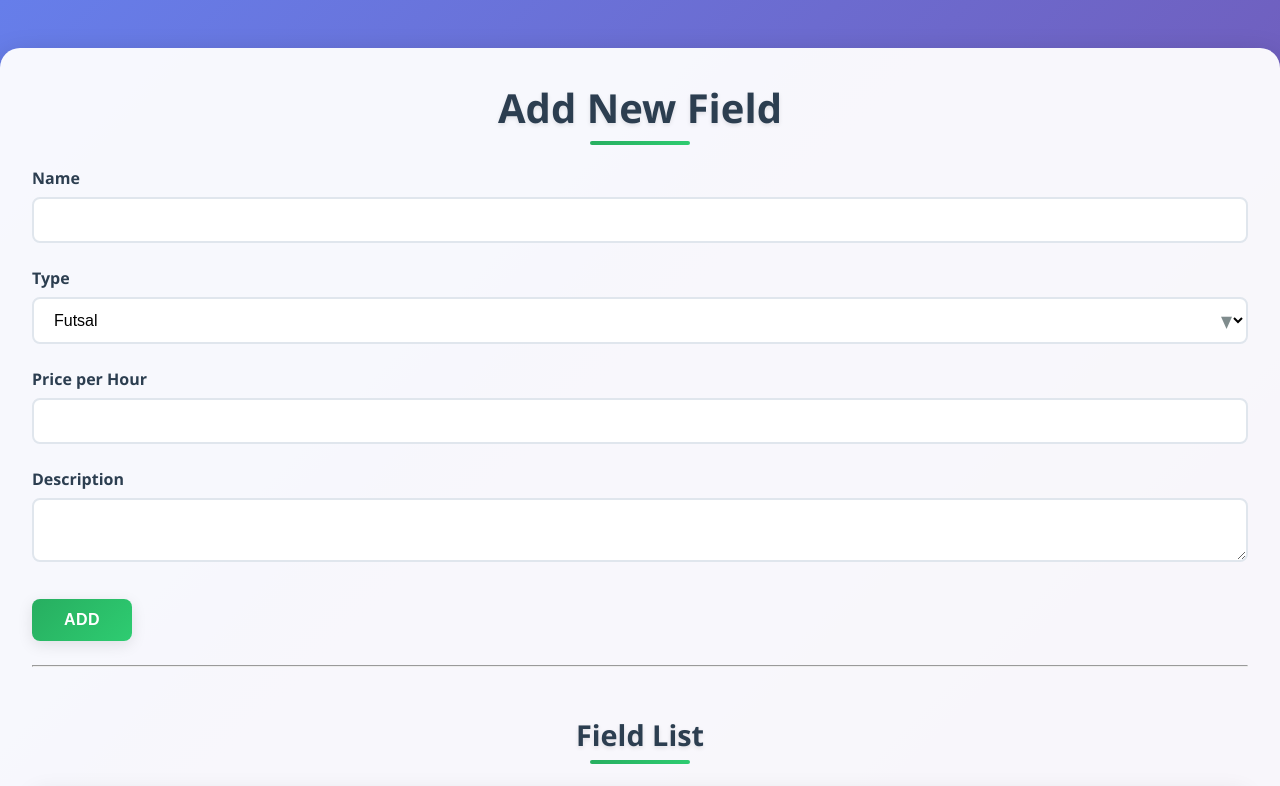
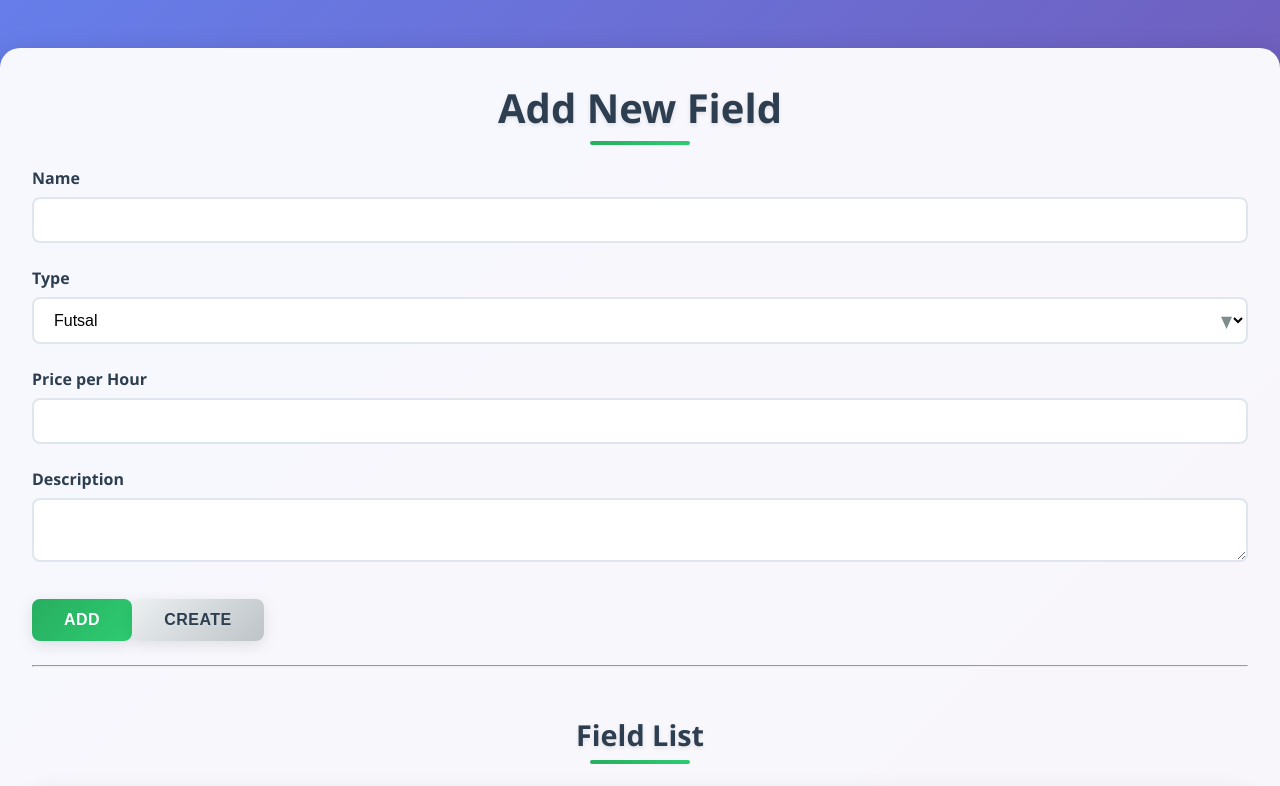
Before and after one commit to JooSena70/web-gor, a React (Create React App) app in the folder frontend/: page /fields in a window 1280 px wide. Shown: the top 786 px of the page. Built offline with nearby package versions, Linux system fonts and the light colour scheme; no server answers.

Commit message:
Add button to reset edit form to create form

```diff
--- a/frontend/src/pages/Bookings.js
+++ b/frontend/src/pages/Bookings.js
@@ -69,6 +69,18 @@ const Booking = () => {
 		});
 		setEditId(null);
 		getBookings();
+	};
+
+	const createForm = () => {
+		setForm({
+			user_id: "",
+			field_id: "",
+			booking_date: "",
+			start_time: "",
+			end_time: "",
+			status: "pending",
+		});
+		setEditId(null);
 	};
 
 	const editBooking = (booking) => {
@@ -233,6 +245,13 @@ const Booking = () => {
 					<button className="button is-primary" type="submit">
 						{editId ? "Update" : "Add"} Booking
 					</button>
+					<button
+						className="button is-light"
+						type="button"
+						onClick={() => createForm()}
+					>
+						Create
+					</button>
 				</div>
 			</form>
 
@@ -322,7 +341,6 @@ const Booking = () => {
 					</button>
 				</div>
 			)}
-
 		</div>
 	);
 };
--- a/frontend/src/pages/Fields.js
+++ b/frontend/src/pages/Fields.js
@@ -46,6 +46,11 @@ const Fields = () => {
 		}
 	};
 
+	const createForm = () => {
+		resetForm();
+		setEditingId(null);
+	};
+
 	const handleEdit = (field) => {
 		setEditingId(field.id);
 		setName(field.name);
@@ -77,7 +82,13 @@ const Fields = () => {
 				<div className="field">
 					<label className="label">Name</label>
 					<div className="control">
-            <input className="input" type="text" value={name} onChange={(e) => setName(e.target.value)} required />
+						<input
+							className="input"
+							type="text"
+							value={name}
+							onChange={(e) => setName(e.target.value)}
+							required
+						/>
 					</div>
 				</div>
 
@@ -96,14 +107,25 @@ const Fields = () => {
 				<div className="field">
 					<label className="label">Price per Hour</label>
 					<div className="control">
-            <input className="input" type="number" step="0.01" value={price} onChange={(e) => setPrice(e.target.value)} required />
+						<input
+							className="input"
+							type="number"
+							step="0.01"
+							value={price}
+							onChange={(e) => setPrice(e.target.value)}
+							required
+						/>
 					</div>
 				</div>
 
 				<div className="field">
 					<label className="label">Description</label>
 					<div className="control">
-            <textarea className="textarea" value={description} onChange={(e) => setDescription(e.target.value)}></textarea>
+						<textarea
+							className="textarea"
+							value={description}
+							onChange={(e) => setDescription(e.target.value)}
+						></textarea>
 					</div>
 				</div>
 
@@ -112,9 +134,15 @@ const Fields = () => {
 						<button className="button is-link" type="submit">
 							{editingId ? "Update" : "Add"}
 						</button>
+						<button
+							className="button is-light"
+							type="button"
+							onClick={() => createForm()}
+						>
+							Create
+						</button>
 					</div>
-          <div className="control">
-          </div>
+					<div className="control"></div>
 				</div>
 			</form>
 
@@ -138,13 +166,24 @@ const Fields = () => {
 							<td>{index + 1}</td>
 							<td>{field.name}</td>
 							<td>{field.type}</td>
-              <td>Rp {parseFloat(field.price_per_hour).toLocaleString("id-ID", { minimumFractionDigits: 2 })}</td>
+							<td>
+								Rp{" "}
+								{parseFloat(field.price_per_hour).toLocaleString("id-ID", {
+									minimumFractionDigits: 2,
+								})}
+							</td>
 							<td>{field.description}</td>
 							<td>
-                <button className="button is-small is-info mr-2" onClick={() => handleEdit(field)}>
+								<button
+									className="button is-small is-info mr-2"
+									onClick={() => handleEdit(field)}
+								>
 									Edit
 								</button>
-                <button className="button is-small is-danger" onClick={() => handleDelete(field.id)}>
+								<button
+									className="button is-small is-danger"
+									onClick={() => handleDelete(field.id)}
+								>
 									Delete
 								</button>
 							</td>
@@ -152,7 +191,9 @@ const Fields = () => {
 					))}
 					{fields.length === 0 && (
 						<tr>
-              <td colSpan="6" className="has-text-centered">No fields available</td>
+							<td colSpan="6" className="has-text-centered">
+								No fields available
+							</td>
 						</tr>
 					)}
 				</tbody>
--- a/frontend/src/pages/Payments.js
+++ b/frontend/src/pages/Payments.js
@@ -1,25 +1,25 @@
-import React, { useEffect, useState } from 'react';
-import axios from 'axios';
+import React, { useEffect, useState } from "react";
+import axios from "axios";
 
 const Payments = () => {
 	const [payments, setPayments] = useState([]);
 	const [bookings, setBookings] = useState([]);
 	const [form, setForm] = useState({
-    booking_id: '',
-    amount: '',
-    payment_date: '',
-    method: 'transfer',
-    status: 'pending'
+		booking_id: "",
+		amount: "",
+		payment_date: "",
+		method: "transfer",
+		status: "pending",
 	});
 	const [editId, setEditId] = useState(null);
 
 	const getPayments = async () => {
-    const res = await axios.get('http://localhost:5000/payments');
+		const res = await axios.get("http://localhost:5000/payments");
 		setPayments(res.data);
 	};
 
 	const getBookings = async () => {
-    const res = await axios.get('http://localhost:5000/bookings');
+		const res = await axios.get("http://localhost:5000/bookings");
 		setBookings(res.data);
 	};
 
@@ -34,22 +34,33 @@ const Payments = () => {
 			booking_id: form.booking_id,
 			payment_date: form.payment_date,
 			method: form.method,
-      status: form.status
+			status: form.status,
 		};
 		if (editId) {
 			await axios.put(`http://localhost:5000/payments/${editId}`, payload);
 		} else {
-      await axios.post('http://localhost:5000/payments', payload);
+			await axios.post("http://localhost:5000/payments", payload);
 		}
 		setForm({
-      booking_id: '',
-      amount: '',
-      payment_date: '',
-      method: 'transfer',
-      status: 'pending'
+			booking_id: "",
+			amount: "",
+			payment_date: "",
+			method: "transfer",
+			status: "pending",
 		});
 		setEditId(null);
 		getPayments();
+	};
+
+	const createForm = () => {
+		setForm({
+			booking_id: "",
+			amount: "",
+			payment_date: "",
+			method: "transfer",
+			status: "pending",
+		});
+		setEditId(null);
 	};
 
 	const editPayment = (payment) => {
@@ -58,7 +69,7 @@ const Payments = () => {
 			amount: payment.amount,
 			payment_date: payment.payment_date,
 			method: payment.method,
-      status: payment.status
+			status: payment.status,
 		});
 		setEditId(payment.id);
 	};
@@ -78,7 +89,9 @@ const Payments = () => {
 						<div className="select">
 							<select
 								value={form.booking_id}
-                onChange={(e) => setForm({ ...form, booking_id: e.target.value })}
+								onChange={(e) =>
+									setForm({ ...form, booking_id: e.target.value })
+								}
 								required
 							>
 								<option value="">Select Booking</option>
@@ -92,8 +105,7 @@ const Payments = () => {
 					</div>
 				</div>
 				<div className="field">
-          <div className="control">
-          </div>
+					<div className="control"></div>
 				</div>
 				<div className="field">
 					<label className="label">Payment Date</label>
@@ -102,7 +114,9 @@ const Payments = () => {
 							className="input"
 							type="date"
 							value={form.payment_date}
-              onChange={(e) => setForm({ ...form, payment_date: e.target.value })}
+							onChange={(e) =>
+								setForm({ ...form, payment_date: e.target.value })
+							}
 							required
 						/>
 					</div>
@@ -139,7 +153,14 @@ const Payments = () => {
 				</div>
 				<div className="control">
 					<button className="button is-primary" type="submit">
-            {editId ? 'Update' : 'Add'} Payment
+						{editId ? "Update" : "Add"} Payment
+					</button>
+					<button
+						className="button is-light"
+						type="button"
+						onClick={() => createForm()}
+					>
+						Create
 					</button>
 				</div>
 			</form>
@@ -161,21 +182,40 @@ const Payments = () => {
 						<tr key={payment.id}>
 							<td>{index + 1}</td>
 							<td>
-                #{payment.booking_id} - {bookings.find(b => b.id === payment.booking_id)?.booking_date || '-'}
+								#{payment.booking_id} -{" "}
+								{bookings.find((b) => b.id === payment.booking_id)
+									?.booking_date || "-"}
 							</td>
-              <td>Rp {parseFloat(payment.amount).toLocaleString("id-ID", { minimumFractionDigits: 2 })}</td>
+							<td>
+								Rp{" "}
+								{parseFloat(payment.amount).toLocaleString("id-ID", {
+									minimumFractionDigits: 2,
+								})}
+							</td>
 							<td>{payment.payment_date}</td>
 							<td>{payment.method}</td>
 							<td>{payment.status}</td>
 							<td>
-                <button onClick={() => editPayment(payment)} className="button is-small is-info mr-2">Edit</button>
-                <button onClick={() => deletePayment(payment.id)} className="button is-small is-danger">Delete</button>
+								<button
+									onClick={() => editPayment(payment)}
+									className="button is-small is-info mr-2"
+								>
+									Edit
+								</button>
+								<button
+									onClick={() => deletePayment(payment.id)}
+									className="button is-small is-danger"
+								>
+									Delete
+								</button>
 							</td>
 						</tr>
 					))}
 					{payments.length === 0 && (
 						<tr>
-              <td colSpan="7" className="has-text-centered">No payments available</td>
+							<td colSpan="7" className="has-text-centered">
+								No payments available
+							</td>
 						</tr>
 					)}
 				</tbody>
--- a/frontend/src/pages/Schedules.js
+++ b/frontend/src/pages/Schedules.js
@@ -1,24 +1,24 @@
-import React, { useEffect, useState } from 'react';
-import axios from 'axios';
+import React, { useEffect, useState } from "react";
+import axios from "axios";
 
 const Schedules = () => {
 	const [schedules, setSchedules] = useState([]);
 	const [fields, setFields] = useState([]);
 	const [form, setForm] = useState({
-    field_id: '',
-    day: '',
-    open_time: '',
-    close_time: ''
+		field_id: "",
+		day: "",
+		open_time: "",
+		close_time: "",
 	});
 	const [editId, setEditId] = useState(null);
 
 	const getSchedules = async () => {
-    const res = await axios.get('http://localhost:5000/schedules');
+		const res = await axios.get("http://localhost:5000/schedules");
 		setSchedules(res.data);
 	};
 
 	const getFields = async () => {
-    const res = await axios.get('http://localhost:5000/fields');
+		const res = await axios.get("http://localhost:5000/fields");
 		setFields(res.data);
 	};
 
@@ -32,16 +32,26 @@ const Schedules = () => {
 		if (editId) {
 			await axios.put(`http://localhost:5000/schedules/${editId}`, form);
 		} else {
-      await axios.post('http://localhost:5000/schedules', form);
+			await axios.post("http://localhost:5000/schedules", form);
 		}
 		setForm({
-      field_id: '',
-      day: '',
-      open_time: '',
-      close_time: ''
+			field_id: "",
+			day: "",
+			open_time: "",
+			close_time: "",
 		});
 		setEditId(null);
 		getSchedules();
+	};
+
+	const createForm = () => {
+		setForm({
+			field_id: "",
+			day: "",
+			open_time: "",
+			close_time: "",
+		});
+		setEditId(null);
 	};
 
 	const editSchedule = (schedule) => {
@@ -49,7 +59,7 @@ const Schedules = () => {
 			field_id: schedule.field_id,
 			day: schedule.day,
 			open_time: schedule.open_time,
-      close_time: schedule.close_time
+			close_time: schedule.close_time,
 		});
 		setEditId(schedule.id);
 	};
@@ -74,7 +84,9 @@ const Schedules = () => {
 							>
 								<option value="">Select Field</option>
 								{fields.map((field) => (
-                  <option key={field.id} value={field.id}>{field.name}</option>
+									<option key={field.id} value={field.id}>
+										{field.name}
+									</option>
 								))}
 							</select>
 						</div>
@@ -125,7 +137,14 @@ const Schedules = () => {
 				</div>
 				<div className="control">
 					<button className="button is-primary" type="submit">
-            {editId ? 'Update' : 'Add'} Schedule
+						{editId ? "Update" : "Add"} Schedule
+					</button>
+					<button
+						className="button is-light"
+						type="button"
+						onClick={() => createForm()}
+					>
+						Create
 					</button>
 				</div>
 			</form>
@@ -146,7 +165,7 @@ const Schedules = () => {
 						<tr key={schedule.id}>
 							<td>{index + 1}</td>
 							<td>
-                {fields.find((f) => f.id === schedule.field_id)?.name || '-'}
+								{fields.find((f) => f.id === schedule.field_id)?.name || "-"}
 							</td>
 							<td>{schedule.day}</td>
 							<td>{schedule.open_time}</td>
@@ -169,7 +188,9 @@ const Schedules = () => {
 					))}
 					{schedules.length === 0 && (
 						<tr>
-              <td colSpan="6" className="has-text-centered">No schedules available</td>
+							<td colSpan="6" className="has-text-centered">
+								No schedules available
+							</td>
 						</tr>
 					)}
 				</tbody>
--- a/frontend/src/pages/Users.js
+++ b/frontend/src/pages/Users.js
@@ -26,6 +26,11 @@ const Users = () => {
     setForm({ name: '', email: '', password: '', role: 'user' });
     setEditId(null);
     getUsers();
+  };
+
+  const createUser = () => {
+    setForm({ name: '', email: '', password: '', role: 'user' });
+    setEditId(null);
   };
 
   const editUser = (user) => {
@@ -72,7 +77,8 @@ const Users = () => {
           </div>
         </div>
         <div className="control">
-          <button className="button is-primary" type="submit">{editId ? 'Update' : 'Add'} User</button>
+          <button className="button is-primary mr-2" type="submit">{editId ? 'Update' : 'Add'} User</button>
+          <button className="button is-light" type="button" onClick={() => createUser()}>Create</button>
         </div>
       </form>
 
```
Lines whose indentation alone changed are shown as unchanged.
